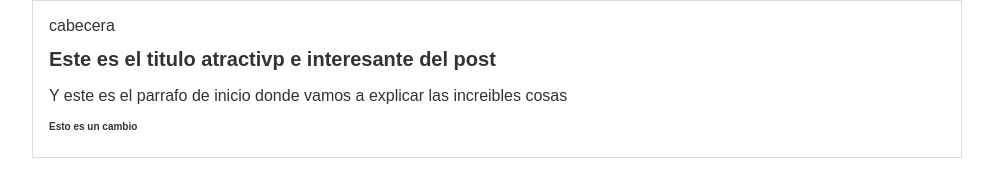
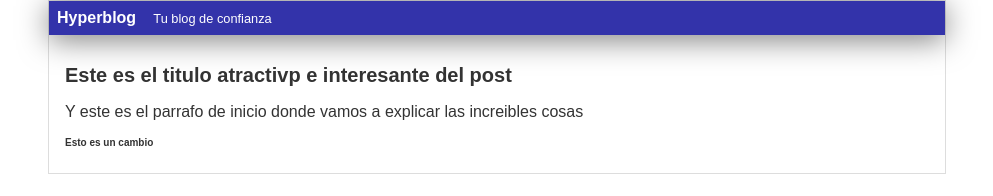
Before and after one commit to martinLoria06/hyperblog, a plain HTML site: page index.html in a window 1280 px wide. Shown: the whole page, without its empty margins (143-1136 px from the left). Drawn offline with Linux system fonts and the light colour scheme.

Commit message:
Finalizada la cabecera con diseno azul

```diff
--- a/css/estilo.css
+++ b/css/estilo.css
@@ -7,9 +7,24 @@ body{
     padding: 0;
 }
 
+#cabecera{
+    background: #33A;
+    box-shadow: 0px 5px 30px 0px rgba(0,0,0,0.5);
+    color: white;
+    font-weight: bold;
+    margin: 0;
+    padding: 0.5em;
+}
+
+#cabecera #tagline {
+    padding: 0 0 0 1em;
+    font-weight: normal;
+    font-size: 0.8em;
+}
+
 #container{
     width: 70%;
-    padding: 1em;
+    padding: 0;
     text-align: left;
     border: 1px solid #DDD;
     margin:0 auto;
@@ -22,3 +37,7 @@ body{
 #container h2 {
     font-size: 10px;
 }
+
+#post{
+    padding:  1em;
+}
--- a/index.html
+++ b/index.html
@@ -10,7 +10,10 @@
 <body>
     <div id="container">
         <div id="cabecera">
-            cabecera
+            Hyperblog
+            <span id="tagline">
+                Tu blog de confianza
+            </span>
         </div>
         <div id="post">
             <h1>Este es el titulo atractivp e interesante del post</h1>
```
